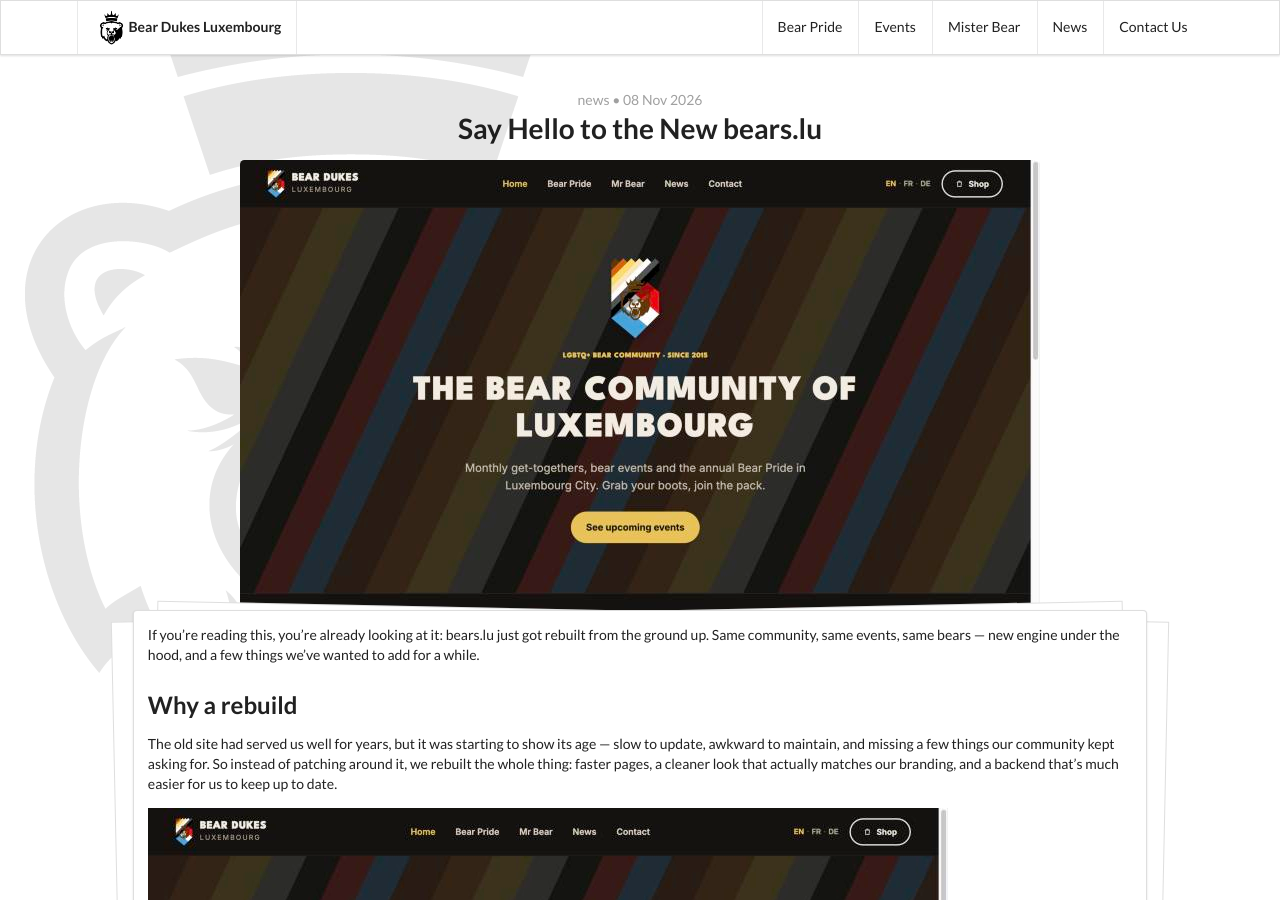
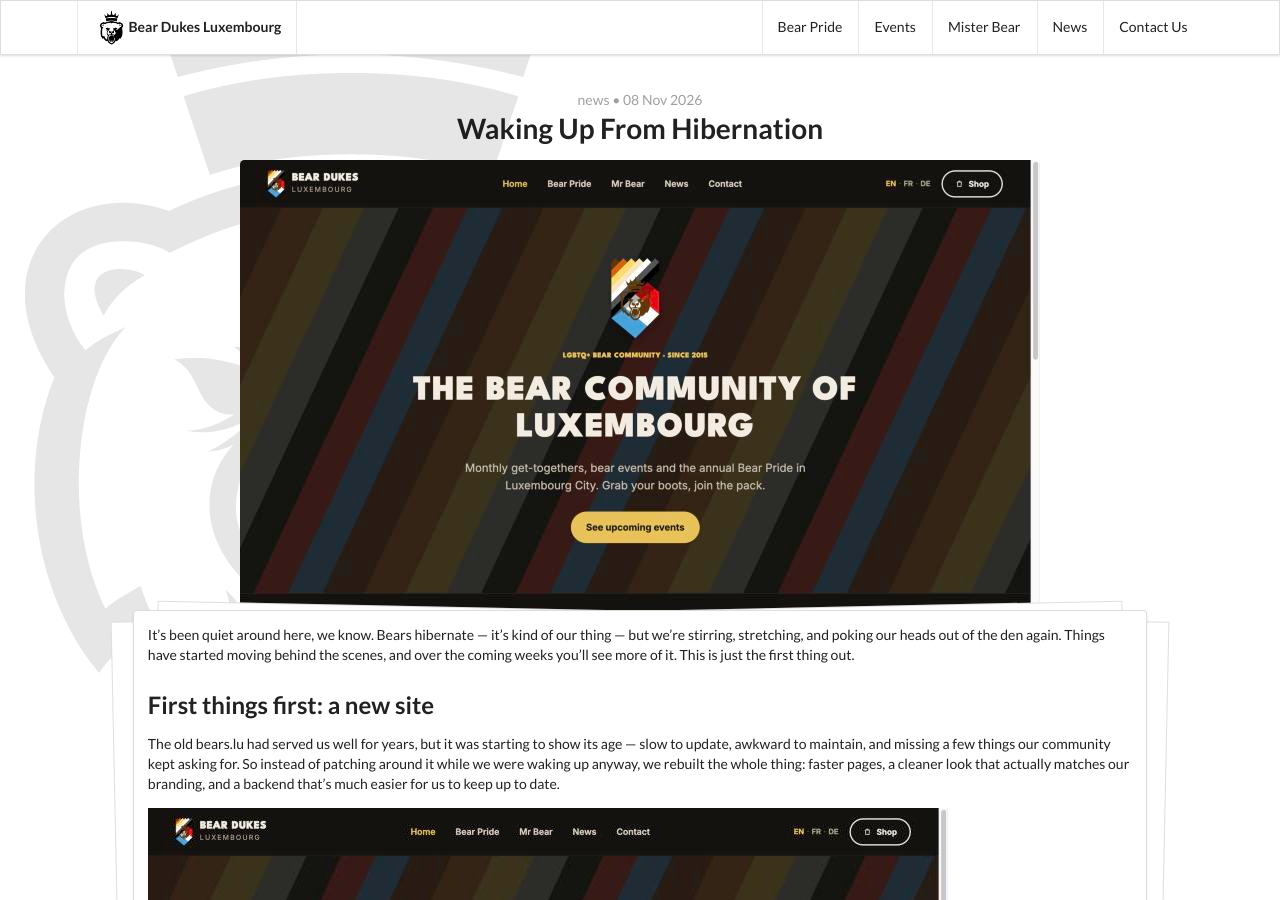
Before and after one commit to bear-dukes-luxembourg-a-s-b-l/bears.lu, a Jekyll site: the page built from _posts/2026-11-08-bears-lu-new-look.md, in a window 1280 px wide and 900 px high. Built offline with Jekyll 4.4.1, drawn with Linux system fonts in a browser that asks for light colours; nearby versions of some CDN libraries; comment, search, counter and statistics services are not loaded; some of the changed text lies outside the part shown.

Commit message:
Reframe the new-site post as waking up from hibernation
It's been almost two years since the last post, so lead with that
rather than straight into a changelog — the new site is framed as
the first visible sign of things starting back up, not the whole
story.

Co-Authored-By: Claude Sonnet 5 <noreply@anthropic.com>

```diff
--- a/_posts/2026-11-08-bears-lu-new-look.md
+++ b/_posts/2026-11-08-bears-lu-new-look.md
@@ -1,6 +1,6 @@
 ---
 layout: post
-title: "Say Hello to the New bears.lu"
+title: "Waking Up From Hibernation"
 date: 2026-11-08T17:20:00.000Z
 image: /uploads/2026/11/new-site-homepage.jpg
 categories:
@@ -9,11 +9,11 @@ author: clawfire
 fmContentType: Post
 slug: bears-lu-new-look
 ---
-If you're reading this, you're already looking at it: bears.lu just got rebuilt from the ground up. Same community, same events, same bears — new engine under the hood, and a few things we've wanted to add for a while.
+It's been quiet around here, we know. Bears hibernate — it's kind of our thing — but we're stirring, stretching, and poking our heads out of the den again. Things have started moving behind the scenes, and over the coming weeks you'll see more of it. This is just the first thing out.
 
-## Why a rebuild
+## First things first: a new site
 
-The old site had served us well for years, but it was starting to show its age — slow to update, awkward to maintain, and missing a few things our community kept asking for. So instead of patching around it, we rebuilt the whole thing: faster pages, a cleaner look that actually matches our branding, and a backend that's much easier for us to keep up to date.
+The old bears.lu had served us well for years, but it was starting to show its age — slow to update, awkward to maintain, and missing a few things our community kept asking for. So instead of patching around it while we were waking up anyway, we rebuilt the whole thing: faster pages, a cleaner look that actually matches our branding, and a backend that's much easier for us to keep up to date.
 
 ![The new bears.lu homepage](/uploads/2026/11/new-site-homepage.jpg)
 
@@ -38,4 +38,4 @@ A few things that are easy to miss but were worth doing right:
 - Our news feed is back at the same address it's always been, so if you were subscribed, nothing breaks.
 - Even the favicon in your browser tab is finally our own bear, not a generic placeholder.
 
-That's it, really — same bears.lu, just one we're a lot happier maintaining. If something looks broken or missing, [let us know](/contact).
+That's where we're starting. Same bears.lu, just one we're a lot happier maintaining — and a better foundation for what's coming next. Keep an eye out, there's more waking up to do. If something looks broken or missing on the new site in the meantime, [let us know](/contact).
```
